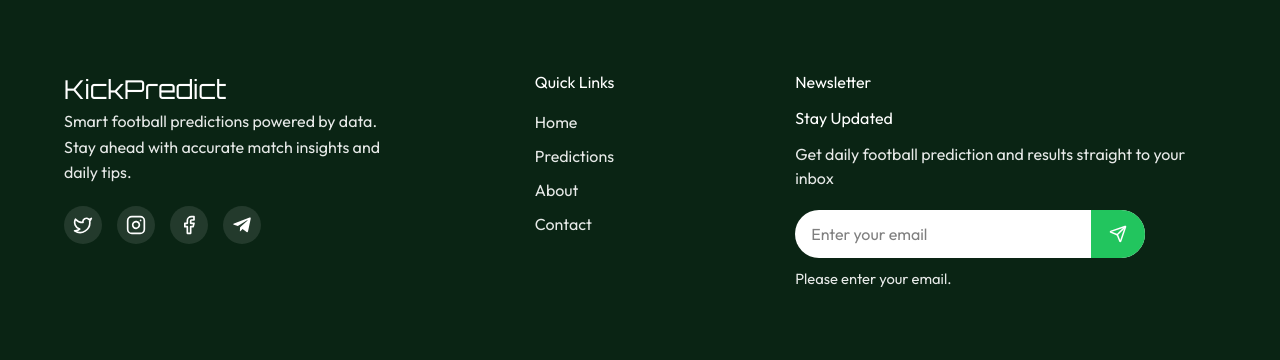
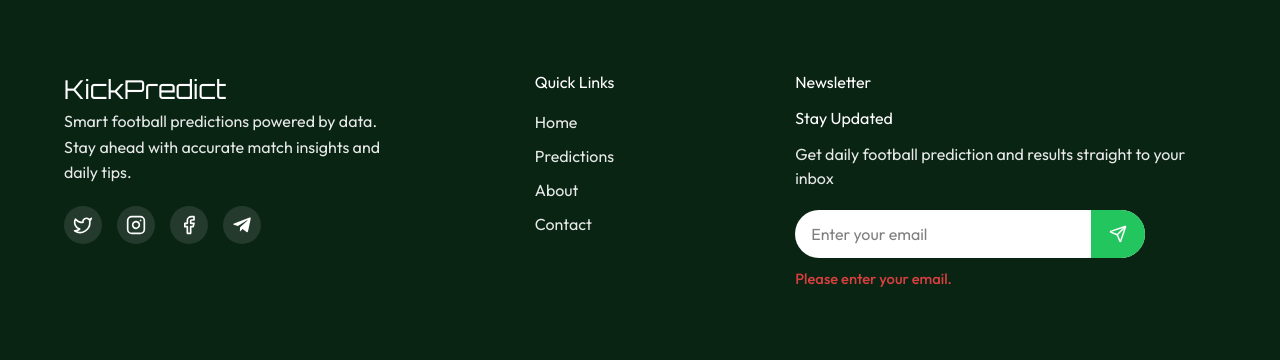
Before and after one commit to Hisaw304/kickpredict, a React (Vite) app: page / in a window 1280 px wide. Both pictures are taken after a click on the button 1118 px from the left and 7939 px from the top of the page. Shown: the part 7706-8066 px from the top of the page. Built offline with nearby package versions, Linux system fonts and the light colour scheme; no server answers; the database is empty.

Commit message:
error and success news

```diff
--- a/src/assets/style.css
+++ b/src/assets/style.css
@@ -348,8 +348,15 @@ body {
 .kp-newsletter-message {
   margin-top: 10px;
   font-size: 0.92rem;
-  color: #fff;
-  opacity: 0.9;
+  font-weight: 500;
+}
+
+.kp-newsletter-message.success {
+  color: #22c55e;
+}
+
+.kp-newsletter-message.error {
+  color: #ef4444;
 }
 /* =========================================
    FOOTER BOTTOM
--- a/src/components/Footer.jsx
+++ b/src/components/Footer.jsx
@@ -7,10 +7,12 @@ export default function Footer() {
   const [email, setEmail] = useState("");
   const [loading, setLoading] = useState(false);
   const [message, setMessage] = useState("");
+  const [messageType, setMessageType] = useState("");
 
   const handleNewsletterSubmit = async () => {
     if (!email.trim()) {
       setMessage("Please enter your email.");
+      setMessageType("error");
       return;
     }
 
@@ -18,30 +20,39 @@ export default function Footer() {
 
     if (!emailRegex.test(email)) {
       setMessage("Please enter a valid email address.");
+      setMessageType("error");
       return;
     }
 
     try {
       setLoading(true);
       setMessage("");
+      setMessageType("");
 
       const { error } = await supabase
         .from("newsletter_subscribers")
         .insert([{ email: email.trim().toLowerCase() }]);
 
       if (error) {
-        if (error.message.toLowerCase().includes("duplicate")) {
+        if (
+          error.message.toLowerCase().includes("duplicate") ||
+          error.message.toLowerCase().includes("unique")
+        ) {
           setMessage("This email is already subscribed.");
+          setMessageType("error");
         } else {
           setMessage("Something went wrong. Please try again.");
+          setMessageType("error");
         }
         return;
       }
 
       setMessage("Subscribed successfully 🎉");
+      setMessageType("success");
       setEmail("");
     } catch (err) {
       setMessage("Something went wrong. Please try again.");
+      setMessageType("error");
     } finally {
       setLoading(false);
     }
@@ -107,7 +118,9 @@ export default function Footer() {
             </button>
           </div>
 
-          {message && <p className="kp-newsletter-message">{message}</p>}
+          {message && (
+            <p className={`kp-newsletter-message ${messageType}`}>{message}</p>
+          )}
         </div>
       </div>
 
```
